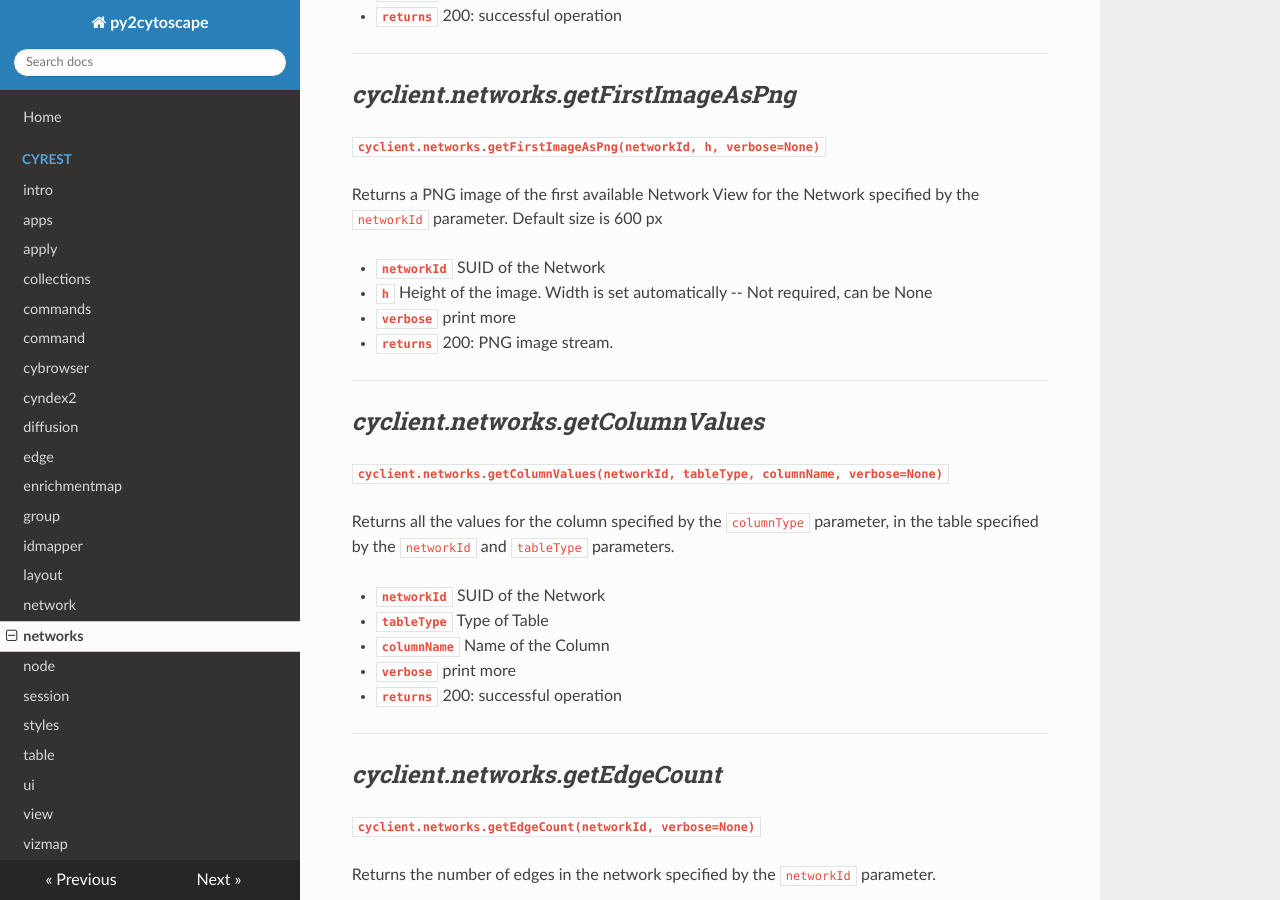
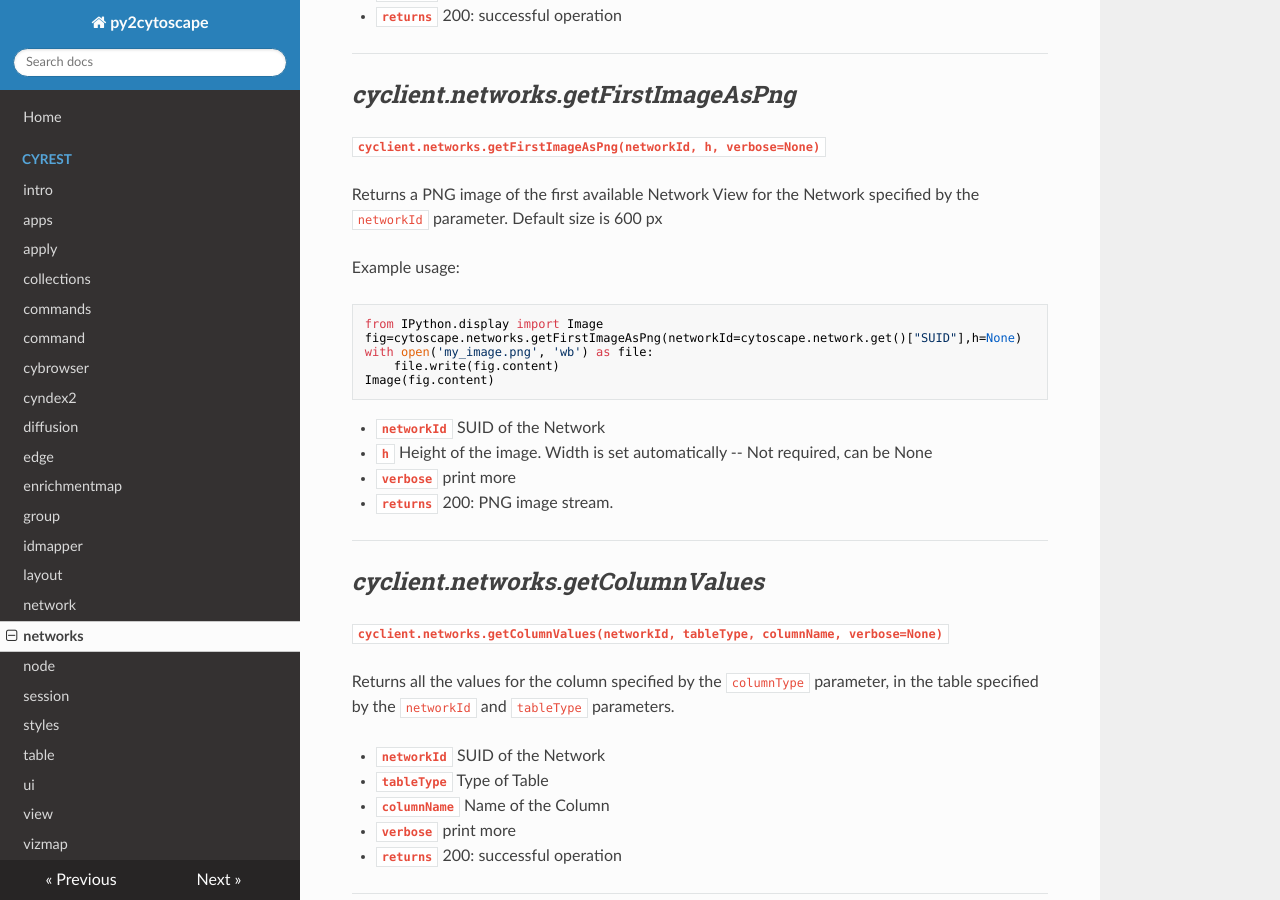
Before and after one commit to cytoscape/py2cytoscape, an MkDocs documentation site: the page built from docs/cyrest/networks.md, in a window 1280 px wide and 900 px high, scrolled down 11346 px. Built offline with MkDocs 1.6.1, drawn with Linux system fonts in a browser that asks for light colours; nearby versions of some CDN libraries; old or Windows-style settings are respelled for this version of MkDocs.

Commit message:
displaying and saving PNG

````diff
--- a/docs/cyrest/networks.md
+++ b/docs/cyrest/networks.md
@@ -520,6 +520,15 @@ ___
 
 Returns a PNG image of the first available Network View for the Network specified by the `networkId` parameter.
 Default size is 600 px
+
+Example usage:
+```
+from IPython.display import Image
+fig=cytoscape.networks.getFirstImageAsPng(networkId=cytoscape.network.get()["SUID"],h=None)
+with open('my_image.png', 'wb') as file:
+    file.write(fig.content)
+Image(fig.content)
+```
 
 * **`networkId`** SUID of the Network
 * **`h`** Height of the image. Width is set automatically -- Not required, can be None
````
